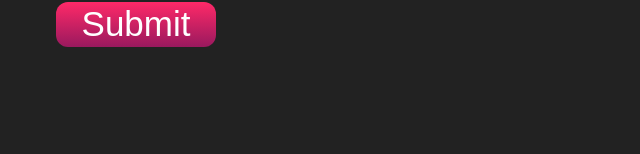
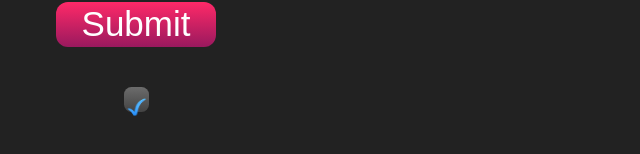
Before and after one commit to vldmrkl/react-cupertino, a React (Create React App) app: page / in a window 1280 px wide. Shown: the part 576-730 px from the top of the page, without its empty margins (184-824 px from the left). Built offline with nearby package versions, Linux system fonts and the light colour scheme.

Commit message:
Added Checkbox component

```diff
--- a/src/App.js
+++ b/src/App.js
@@ -3,7 +3,8 @@ import logo from './logo.png';
 import './App.css';
 import Switch from './components/Switch/Switch';
 import PushButton from './components/PushButton/PushButton';
-
+import Checkbox from './components/Checkbox/Checkbox';
+import cbIcon from './checkmark-orig.png';
 class App extends Component {
   render() {
     return (
@@ -31,18 +32,14 @@ class App extends Component {
             <PushButton title="Submit"
             color="pink"
             size="large"
-            style={{fontSize: "35px"}}  />
+            style={{fontSize: "35px"}}  /> <br /> <br />
 
-          {/* <button className="push-button">blue</button><br /><br />
-          <button className="push-button green">green</button><br /><br />
-          <button className="push-button yellow">yellow</button><br /><br />
-          <button className="push-button orange">orange</button><br /><br />
-          <button className="push-button red">red</button><br /><br />
-          <button className="push-button pink">pink</button><br /><br />
-          <button className="push-button purple">purple</button><br /><br /> */}
+            <Checkbox size="medium"
+            icon={cbIcon}/>
+
+
         </div>
         <div className="right-div">
-          {/* <Switch /> */}
 
         </div>
         <br />
--- /dev/null
+++ b/src/components/Checkbox/Checkbox.css
@@ -0,0 +1,41 @@
+.def-checkbox {
+  opacity: 0;
+  transform: scale(1.3);
+  cursor: pointer; }
+
+.cupertino-checkbox {
+  height: 15px;
+  width: 15px;
+  border-radius: 30%;
+  display: flex;
+  flex-direction: column;
+  justify-content: center;
+  align-content: center;
+  background-color: #eee; }
+
+.small-checkbox {
+  height: 15px;
+  width: 15px; }
+
+.medium-checkbox {
+  height: 25px;
+  width: 25px; }
+
+.large-checkbox {
+  height: 35px;
+  width: 35px; }
+
+.small-def-checkbox {
+  transform: scale(1.3); }
+
+.medium-def-checkbox {
+  transform: scale(2.2);
+  margin-left: 25%; }
+
+.large-def-checkbox {
+  transform: scale(3);
+  margin-left: 30%; }
+
+.checkbox-icon {
+  height: 100%;
+  cursor: pointer; }
--- /dev/null
+++ b/src/components/Checkbox/Checkbox.jsx
@@ -0,0 +1,87 @@
+import React from 'react';
+import PropTypes from 'prop-types';
+import './Checkbox.css';
+import { GRADIENTS } from '../ColorSchema';
+
+//TODO: fix icon's position
+
+class Checkbox extends React.Component {
+    constructor(props) {
+        super(props);
+        this.state = {
+            color: "",
+            checked: false,
+            size: "small"
+        };
+        this.handleChange = this.handleChange.bind(this);
+        this.handleIconClick = this.handleIconClick.bind(this);
+    }
+
+    componentDidMount() {
+        if (this.props.size) {
+            this.setState({
+                size: this.props.size,
+                color: GRADIENTS[this.props.colorUnchecked]
+            });
+        }
+    }
+
+    handleChange(e) {
+        this.setState({
+            checked: e.target.checked
+        });
+        this.changeColor(e.target.checked);
+    }
+
+    handleIconClick() {
+        this.setState({
+            checked: !this.state.checked
+        }, () => {
+            this.changeColor(this.state.checked)
+        });
+
+    }
+
+    changeColor(checked) {
+        if (checked) {
+            this.setState({
+                color: GRADIENTS[this.props.colorChecked]
+            });
+        } else {
+            this.setState({
+                color: GRADIENTS[this.props.colorUnchecked]
+            });
+        }
+    }
+
+    render() {
+        return (
+            <span className={"cupertino-checkbox " + this.state.size + "-checkbox"}
+                style={{ background: this.state.color }}>
+
+
+                <input type="checkbox" className={"def-checkbox " + this.state.size + "-def-checkbox"}
+                    checked={this.state.checked}
+                    onChange={this.handleChange}></input>
+                    <img className={"checkbox-icon "} src={this.props.icon}
+                     onClick={this.handleIconClick} alt="icon" />
+            </span>
+        );
+    }
+}
+
+Checkbox.defaultProps = {
+    checked: false,
+    colorChecked: 'blue',
+    colorUnchecked: 'grey',
+    size: 'small'
+};
+
+Checkbox.propTypes = {
+    checked: PropTypes.bool,
+    colorChecked: PropTypes.oneOf(['blue', 'grey', 'green', 'orange', 'pink', 'purple', 'red', 'yellow']),
+    colorUnchecked: PropTypes.oneOf(['blue', 'grey', 'green', 'orange', 'pink', 'purple', 'red', 'yellow']),
+    size: PropTypes.oneOf(['small', 'medium', 'large'])
+}
+
+export default Checkbox;
--- /dev/null
+++ b/src/components/Checkbox/Checkbox.scss
@@ -0,0 +1,50 @@
+.def-checkbox {
+    opacity: 0;
+    transform: scale(1.3);
+    cursor: pointer;
+}
+
+.cupertino-checkbox {
+    height: 15px;
+    width: 15px;
+    border-radius: 30%;
+    display: flex;
+    flex-direction: column;
+    justify-content: center;
+    align-content: center;
+    background-color: #eee;
+}
+
+.small-checkbox {
+    height: 15px;
+    width: 15px;
+}
+
+.medium-checkbox {
+    height: 25px;
+    width: 25px;
+}
+
+.large-checkbox {
+    height: 35px;
+    width: 35px;
+}
+
+.small-def-checkbox {
+    transform: scale(1.3);
+}
+
+.medium-def-checkbox {
+    transform: scale(2.2);
+    margin-left: 25%;
+}
+
+.large-def-checkbox {
+    transform: scale(3);
+    margin-left: 30%;
+}
+
+.checkbox-icon {
+    height: 100%;
+    cursor: pointer;
+}
--- a/src/components/Switch/Switch.jsx
+++ b/src/components/Switch/Switch.jsx
@@ -52,7 +52,7 @@ class Switch extends React.Component{
         return(
             <label className={"switch " + this.props.size}>
                 <input type="checkbox" onChange={this.handleChange} checked={this.state.checked} />
-                <span className={"switch-base " + this.props.size+"-base"} style={{background: this.state.switchColor}}></span>
+                <span className={"switch-base " + this.props.size + "-base"} style={{background: this.state.switchColor}}></span>
             </label>
         );
     }
```
Also changed, not shown: src/checkmark-orig.png (added), src/components/Switch/Switch.scss (line endings or trailing spaces), 1 other file (tests, documents, lock files or other folders).
